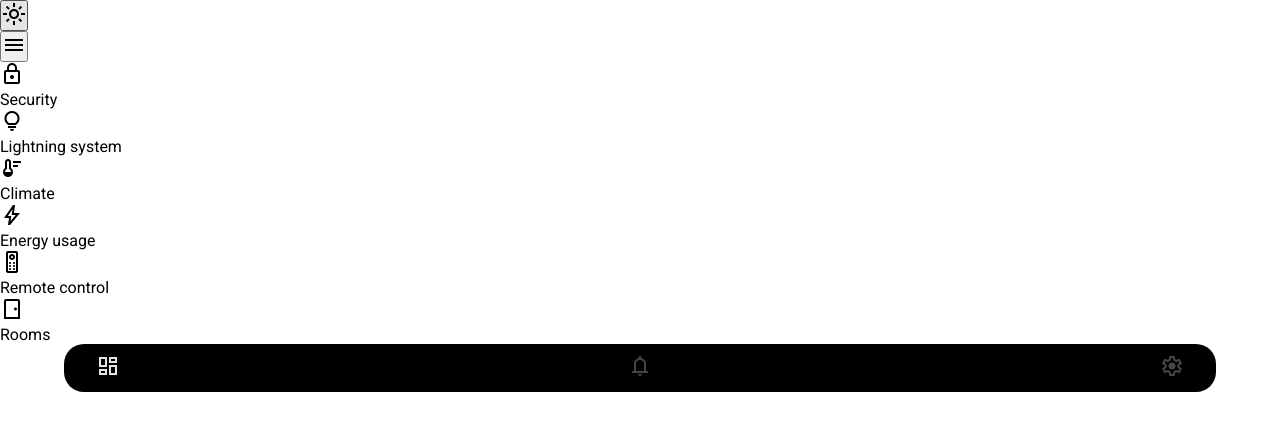
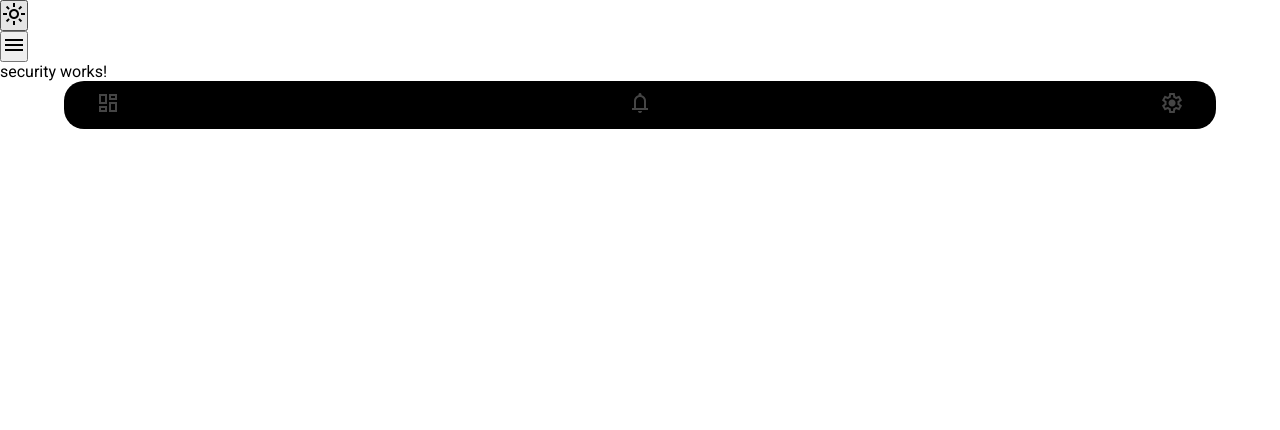
Before and after one commit to piotrsioch/smart-home.frontend, an Angular app: page /security in a window 1280 px wide. Before the commit this address led to /dashboard. Shown: the top 430 px of the page. Built offline with nearby package versions, Linux system fonts and the light colour scheme.

Commit message:
Add path to cards in dashboard and handle redirects in card component

```diff
--- a/src/app/app.config.ts
+++ b/src/app/app.config.ts
@@ -3,11 +3,13 @@ import { provideRouter, Routes } from "@angular/router";
 import { DashboardComponent } from "./components/dashboard/dashboard.component";
 import { SettingsComponent } from "./components/settings/settings.component";
 import { NotificationsComponent } from "./components/notifications/notifications.component";
+import { SecurityComponent } from "./components/security/security.component";
 
 const routes: Routes = [
   { path: 'dashboard', component: DashboardComponent },
   { path: 'settings', component: SettingsComponent },
   { path: 'notifications', component: NotificationsComponent },
+  { path: 'security', component: SecurityComponent },
   { path: '**', redirectTo: 'dashboard' },
 ]
 
--- a/src/app/components/dashboard/card/card.component.html
+++ b/src/app/components/dashboard/card/card.component.html
@@ -1,4 +1,7 @@
-<div class="sh-card__container">
+<div
+  (click)="navigate(path)"
+  class="sh-card__container"
+>
   <div class="sh-card__icon-wrapper">
     <span class="sh-card__icon-wrapper__icon material-symbols-outlined">{{ icon }}</span>
   </div>
--- a/src/app/components/dashboard/card/card.component.ts
+++ b/src/app/components/dashboard/card/card.component.ts
@@ -1,4 +1,5 @@
 import { Component, Input } from '@angular/core';
+import { Router } from "@angular/router";
 
 @Component({
   selector: 'sh-card',
@@ -10,4 +11,12 @@ import { Component, Input } from '@angular/core';
 export class CardComponent {
   @Input({ required: true }) name: string = '';
   @Input({ required: true }) icon: string = '';
+  @Input({ required: true }) path: string = '';
+
+  constructor(private readonly router: Router) {
+  }
+
+  public navigate(path: string) {
+    this.router.navigate([path]);
+  }
 }
--- a/src/app/components/dashboard/dashboard.component.html
+++ b/src/app/components/dashboard/dashboard.component.html
@@ -1,7 +1,11 @@
 <div class="sh-dashboard__container">
   <div class="sh-dashboard__items-wrapper">
     @for (item of cards; track item.name) {
-      <sh-card [name]=item.name [icon]=item.icon/>
+      <sh-card
+        [name]=item.name
+        [icon]=item.icon
+        [path]=item.path
+       />
     }
   </div>
 </div>
--- a/src/app/components/dashboard/dashboard.component.ts
+++ b/src/app/components/dashboard/dashboard.component.ts
@@ -5,6 +5,7 @@ import { CardComponent } from "./card/card.component";
 interface Card {
   name: string;
   icon: string;
+  path: string;
 }
 
 @Component({
@@ -19,26 +20,32 @@ export class DashboardComponent {
     {
       name: 'Security',
       icon: 'lock',
+      path: '/security'
     },
     {
       name: 'Lightning system',
       icon: 'lightbulb',
+      path: '/lightning',
     },
     {
       name: 'Climate',
       icon: 'thermostat',
+      path: '/climate'
     },
     {
       name: 'Energy usage',
       icon: 'bolt',
+      path: '/energy'
     },
     {
       name: 'Remote control',
       icon: 'remote_gen',
+      path: '/remote-control'
     },
     {
       name: 'Rooms',
-      icon: 'sensor_door'
+      icon: 'sensor_door',
+      path: '/rooms',
     }
   ]
 
--- /dev/null
+++ b/src/app/components/security/security.component.html
@@ -0,0 +1 @@
+<p>security works!</p>
```
Also changed, not shown: src/app/components/security/security.component.ts (added, +12 -0 lines), src/app/components/security/security.component.scss (added).
